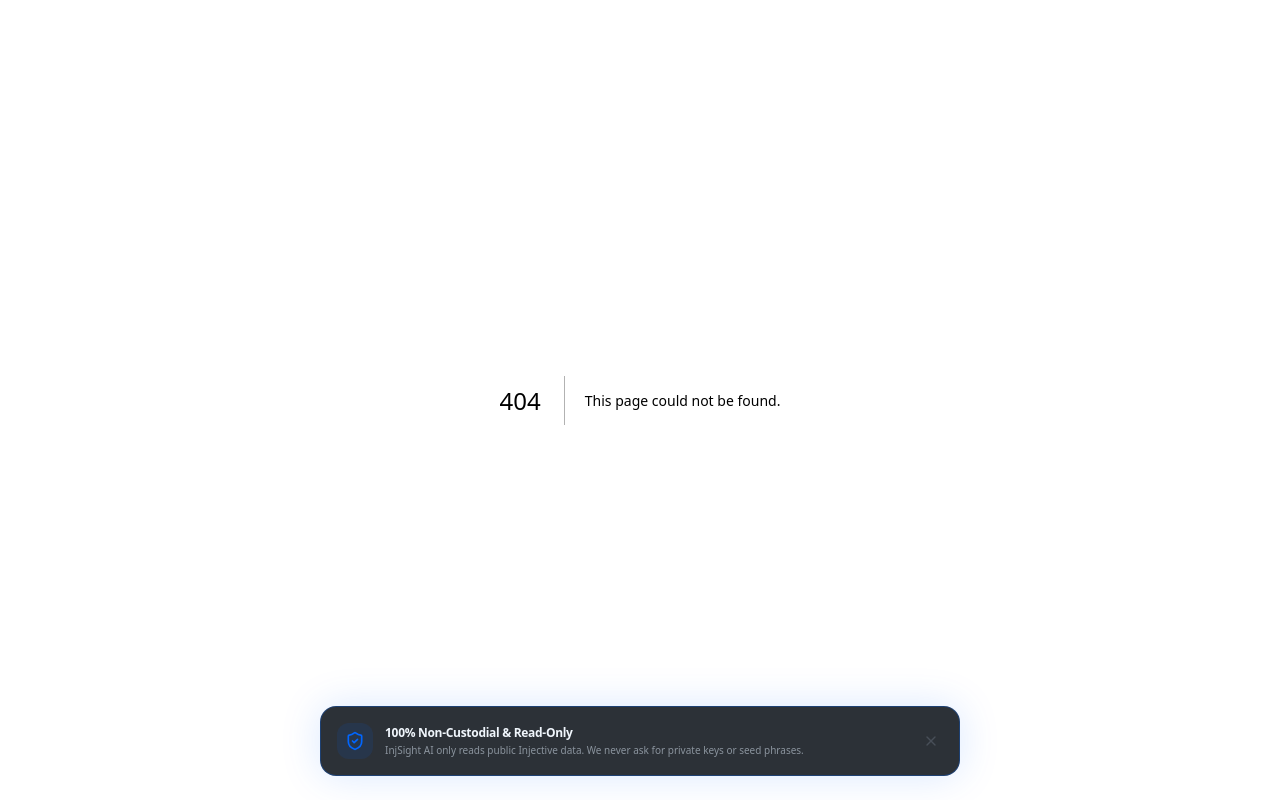
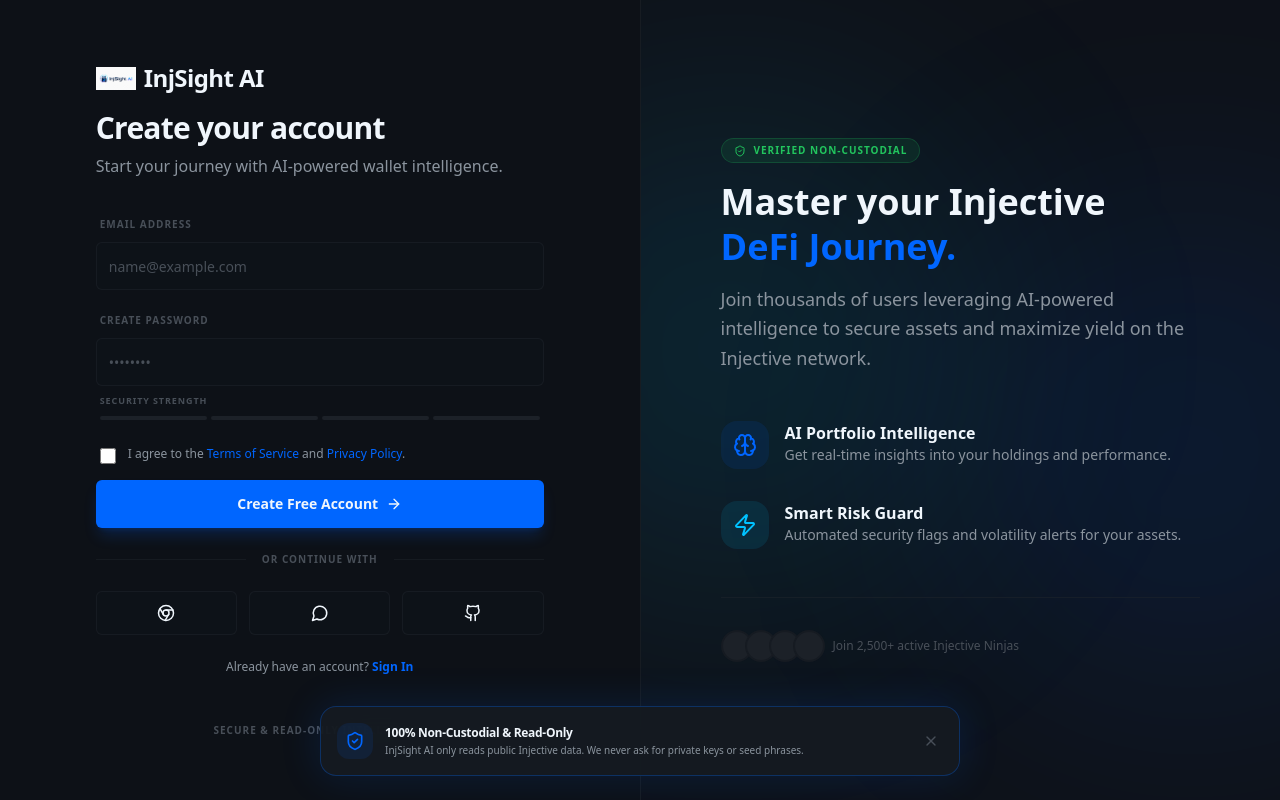
Before and after one commit to mokwathedeveloper/injsight-ai, a Next.js app in the folder frontend/: page /signup in a window 1280 px wide. Before the commit this address had no page. Built offline with nearby package versions, Linux system fonts and the light colour scheme.

Commit message:
feat: add sign up page route and assemble components

```diff
--- /dev/null
+++ b/frontend/app/signup/page.tsx
@@ -0,0 +1,16 @@
+"use client";
+
+import * as React from "react";
+import { AuthLayout } from "@/components/auth/AuthLayout";
+import { SignUpForm } from "@/components/auth/SignUpForm";
+
+export default function SignUpPage() {
+  return (
+    <AuthLayout
+      title="Create your account"
+      subtitle="Start your journey with AI-powered wallet intelligence."
+    >
+      <SignUpForm />
+    </AuthLayout>
+  );
+}
```
